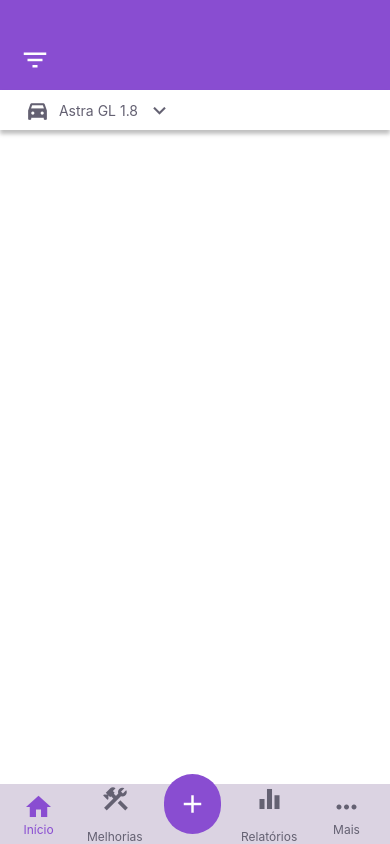
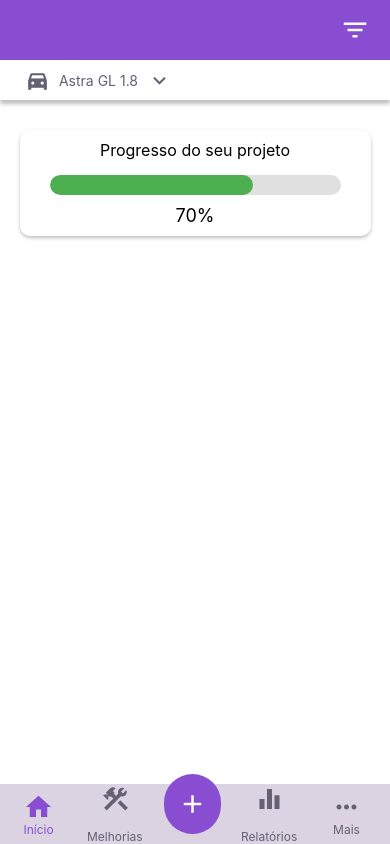
Before and after one commit to jeancrrg/project-garage-app, a React Native app: screen / in a window 390 px wide. Built offline with nearby package versions, Linux system fonts and the light colour scheme.

Commit message:
Desenvolvido componente de barra de progresso e componente de card da barra de progresso

```diff
--- /dev/null
+++ b/src/components/barra-progresso/BarraProgresso.tsx
@@ -0,0 +1,34 @@
+import { useEffect, useState } from "react";
+import { styles } from "./BarraProgressoStyle";
+import { View, Text, Animated } from 'react-native';
+
+export default function BarraProgresso() {
+
+    const [progresso, setProgresso] = useState(0);
+    const valorProgresso = new Animated.Value(70);
+
+    // Atualiza o estado do progresso a cada 100 ms para mostrar o valor
+    useEffect(() => {
+        const intervalo = setInterval(() => {
+            if (progresso < 100) {
+                setProgresso(progresso + 1);
+            }
+        }, 100);
+
+        return () => clearInterval(intervalo);
+    }, [progresso]);
+
+    return (
+        <View style={styles.container}>
+            <View style={styles.viewBarra}>
+                <Animated.View
+                    style={[
+                        styles.barraProgresso,
+                        { width: valorProgresso.interpolate({ inputRange: [0, 100], outputRange: ['0%', '100%'] }) },
+                    ]}
+                />
+            </View>
+            <Text style={styles.percentualProgresso}> 70% </Text>
+        </View>
+    );
+}
--- /dev/null
+++ b/src/components/barra-progresso/BarraProgressoStyle.tsx
@@ -0,0 +1,26 @@
+import { StyleSheet } from "react-native";
+import colors from "../../styles/Colors";
+
+export const styles = StyleSheet.create({
+    container: {
+        justifyContent: 'center',
+        alignItems: 'center'
+    },
+    viewBarra: {
+        width: '100%',
+        height: 20,
+        backgroundColor: colors.cinzaClaro,
+        borderRadius: 10,
+        overflow: 'hidden' // Garante que o conteúdo não ultrapasse a borda
+    },
+    barraProgresso: {
+        height: '100%',
+        backgroundColor: colors.verde,
+        borderRadius: 10
+    },
+    percentualProgresso: {
+        color: colors.preto,
+        fontSize: 18,
+        marginTop: 10
+    },
+});
--- a/src/components/barra-superior/BarraSuperiorStyle.tsx
+++ b/src/components/barra-superior/BarraSuperiorStyle.tsx
@@ -4,12 +4,11 @@ import colors from "../../styles/Colors";
 export const styles = StyleSheet.create({
     container: {
         width: '100%',
-        height: 90,
+        height: 60,
         backgroundColor: colors.roxoPrimario,
         justifyContent: 'center', // Alinha verticalmente
-        alignItems: 'flex-start', // Alinha horizontalmente à esquerda
-        paddingLeft: 20,
-        paddingTop: 30
+        alignItems: 'flex-end', // Alinha horizontalmente à esquerda
+        paddingRight: 20
     },
     iconeBotao: {
         fontSize: 30,
--- /dev/null
+++ b/src/components/card-progresso/CardProgresso.tsx
@@ -0,0 +1,14 @@
+import { SafeAreaView, Text, View } from "react-native";
+import { styles } from "./CardProgressoStyle";
+import BarraProgresso from "../barra-progresso/BarraProgresso";
+
+export default function CardProgresso() {
+    return (
+        <SafeAreaView style={styles.container}>
+            <View style={styles.card}>
+                <Text style={styles.textoCard}> Progresso do seu projeto </Text>
+                <BarraProgresso/>
+            </View>
+        </SafeAreaView>
+    );
+}
--- /dev/null
+++ b/src/components/card-progresso/CardProgressoStyle.tsx
@@ -0,0 +1,28 @@
+import { StyleSheet } from "react-native";
+import colors from "../../styles/Colors";
+
+export const styles = StyleSheet.create({
+    container: {
+        flex: 1,
+        width: '90%',
+        margin: 30
+    },
+    card: {
+        backgroundColor: colors.branco,
+        paddingTop: 10,
+        paddingBottom: 10,
+        paddingRight: 30,
+        paddingLeft: 30,
+        borderRadius: 10,
+        shadowColor: '#000',
+        shadowOffset: { width: 0, height: 2 },
+        shadowOpacity: 0.25,
+        shadowRadius: 3.84,
+        elevation: 5 // Somente para Android, cria uma elevação para o card
+    },
+    textoCard: {
+        textAlign: 'center',
+        fontSize: 16,
+        marginBottom: 15
+    }
+});
--- a/src/components/selecao-veiculo/SelecaoVeiculoStyle.tsx
+++ b/src/components/selecao-veiculo/SelecaoVeiculoStyle.tsx
@@ -3,7 +3,6 @@ import colors from "../../styles/Colors";
 
 export const styles = StyleSheet.create({
     container: {
-        flex: 1,
         width: '100%'
     },
     viewSelecaoVeio: {
--- a/src/screens/inicio/Inicio.tsx
+++ b/src/screens/inicio/Inicio.tsx
@@ -3,6 +3,7 @@ import { styles } from "./InicioStyles";
 import BotoesNavegacao from "../../components/botoes-navegacao/BotoesNavegacao";
 import BarraSuperior from "../../components/barra-superior/BarraSuperior";
 import SelecaoVeiculo from "../../components/selecao-veiculo/SelecaoVeiculo";
+import CardProgresso from "../../components/card-progresso/CardProgresso";
 
 export default function Inicio() {
     return (
@@ -10,6 +11,8 @@ export default function Inicio() {
             <BarraSuperior/>
             <SelecaoVeiculo/>
 
+            <CardProgresso/>
+
             <BotoesNavegacao/>
         </SafeAreaView>
     );
--- a/src/styles/Colors.tsx
+++ b/src/styles/Colors.tsx
@@ -4,7 +4,11 @@ const colors = {
     roxoEscuro: '#5C2D97',
     branco: '#ffffff',
     preto: '#000000',
+    cinzaClaro: '#e0e0e0',
     cinzaEscuro: '#646172',
+    verde: '#4CAF50'
+
+    //#59298C -- roxo escuro
 };
 
 export default colors;
```
